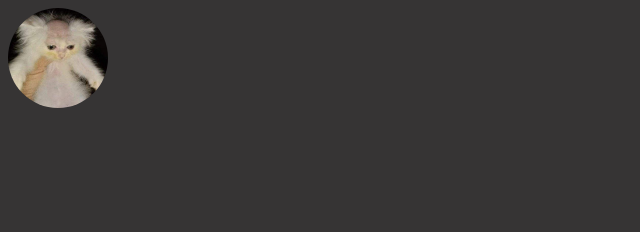
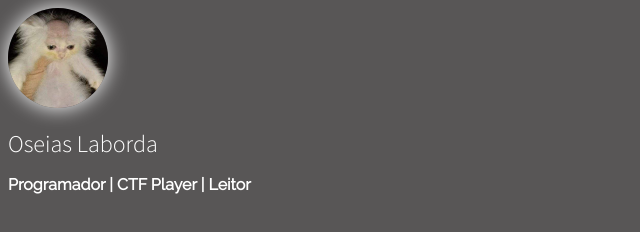
Before and after one commit to batushk4/Projects, a plain HTML site: page linktree/index.html in a window 1280 px wide. Shown: the whole page, without its empty margins (0-640 px from the left). Drawn offline with Linux system fonts and the light colour scheme.

```diff
--- a/linktree/css/style.css
+++ b/linktree/css/style.css
@@ -1,8 +1,23 @@
+@import url("https://fonts.googleapis.com/css2?family=Raleway&family=Source+Sans+Pro:wght@300;400&display=swap");
+
 body {
-    background-color: #363434;
+    font-family: "Raleway", sans-serif;
+    background-color: #585656;
+    color: white;
 }
 
 .avatar {
     width: 100px;
     border-radius: 50px;
+    box-shadow: 0 0 20px white;
 }
+
+h1 {
+    font-family: "Source Sans Pro", sans-serif;
+    font-weight: 350;
+    font-size: 24px;
+}
+
+h2 {
+    font-size: 16px;
+}
--- a/linktree/index.html
+++ b/linktree/index.html
@@ -13,6 +13,8 @@
 <body>
 
     <img src="./img/profile.jpeg" alt="Gato-Calvo" class="avatar">
+    <h1>Oseias Laborda</h1>
+    <h2>Programador | CTF Player | Leitor</h2>
 
 </body>
 
```
